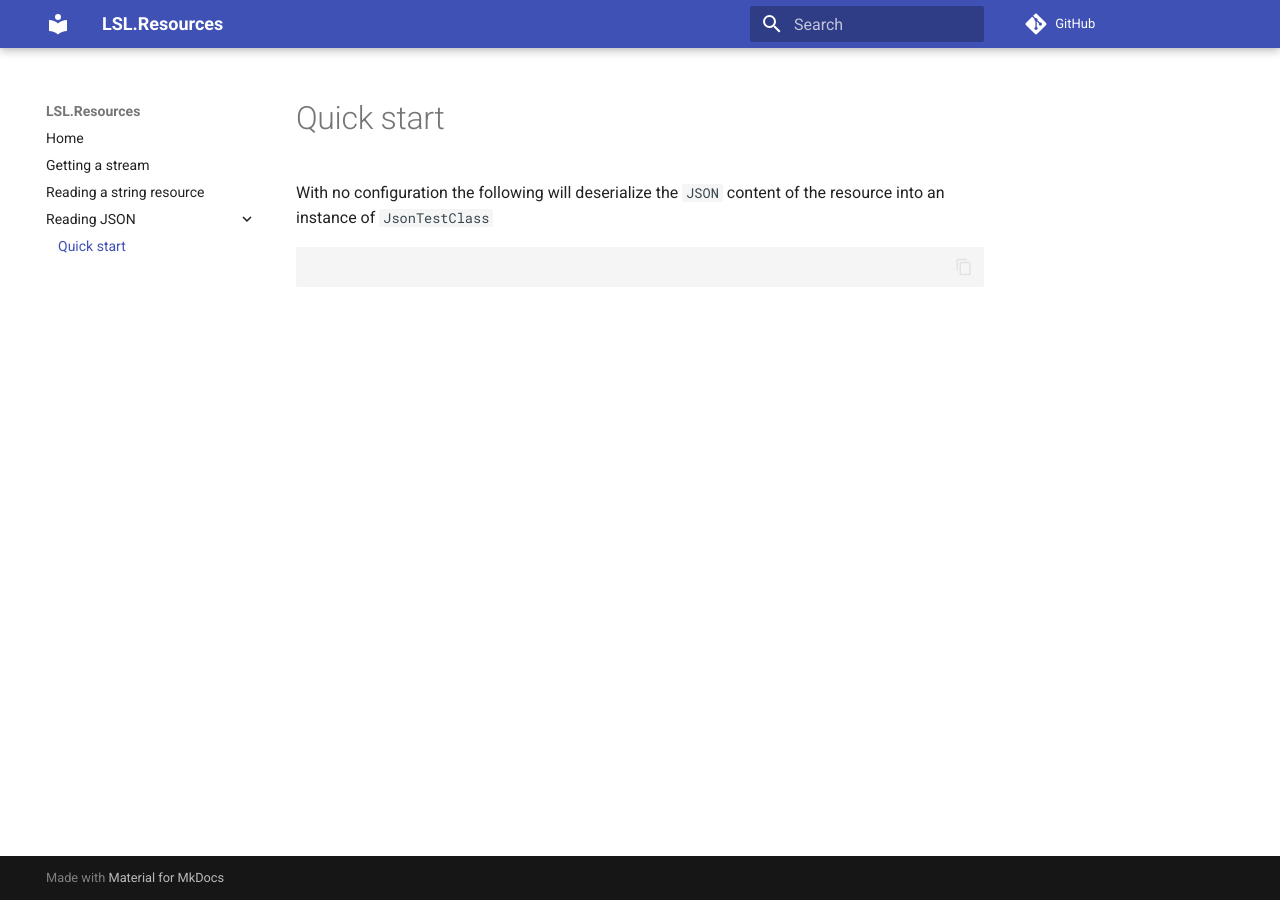
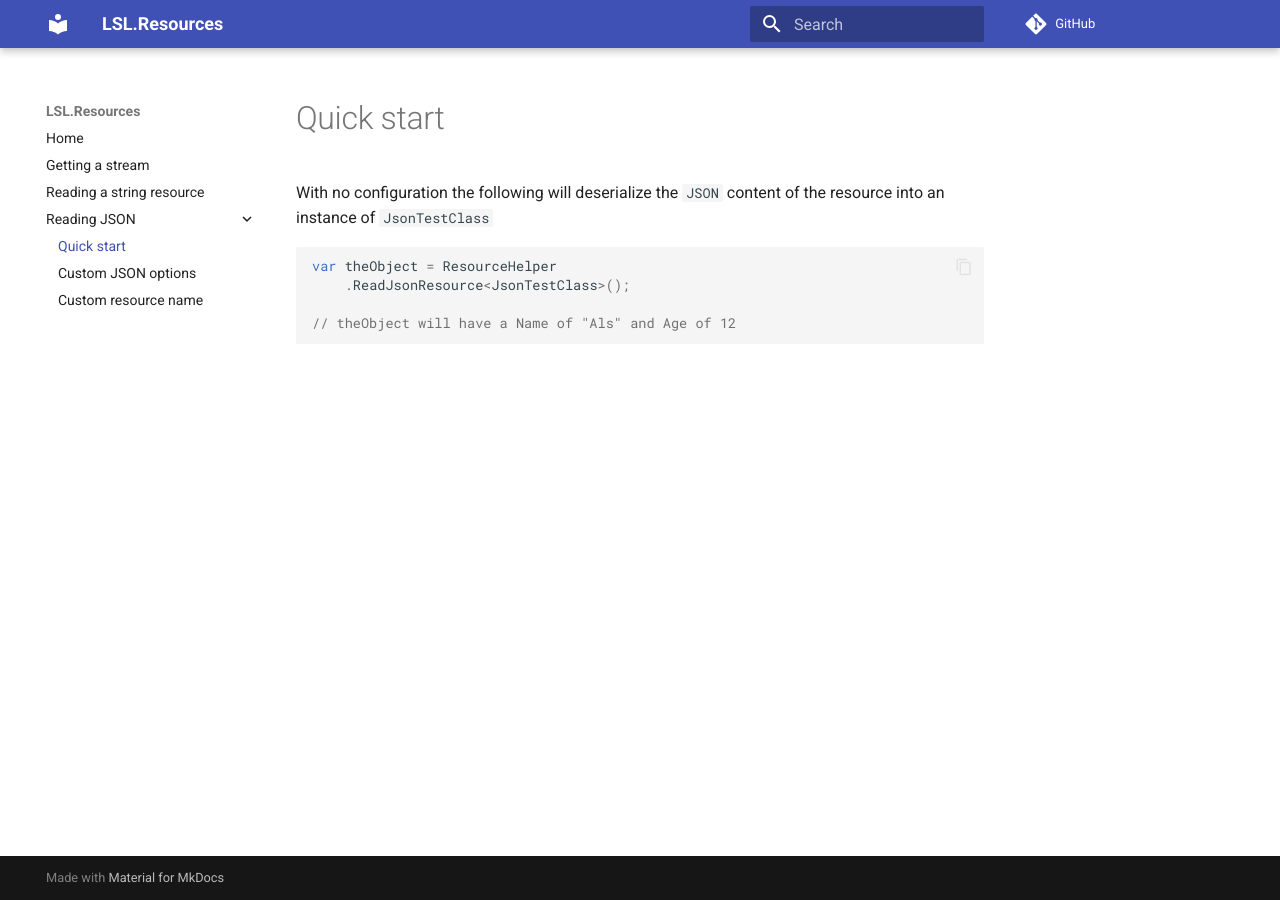
Before and after one commit to alunacjones/LSL.Resources, an MkDocs documentation site: the page built from docs/Reading JSON/01-quick-start.md, in a window 1280 px wide. Built offline with MkDocs 1.6.1 and Material for MkDocs 9.7.7, drawn with Linux system fonts in a browser that asks for light colours; comment, search, counter and statistics services are not loaded.

Commit message:
more docs

````diff
--- a/docs/Reading JSON/01-quick-start.md
+++ b/docs/Reading JSON/01-quick-start.md
@@ -2,6 +2,9 @@
 
 With no configuration the following will deserialize the `JSON` content of the resource into an instance of `JsonTestClass`
 
-```csharp
+```csharp { data-fiddle="ygBBBD" }
+var theObject = ResourceHelper
+    .ReadJsonResource<JsonTestClass>();
 
+// theObject will have a Name of "Als" and Age of 12
 ```
````
Also changed, not shown: docs/Reading JSON/02-custom-json-options.md (added, +14 -0 lines), docs/Reading JSON/02-custom-resource-name.md (added, +12 -0 lines).
